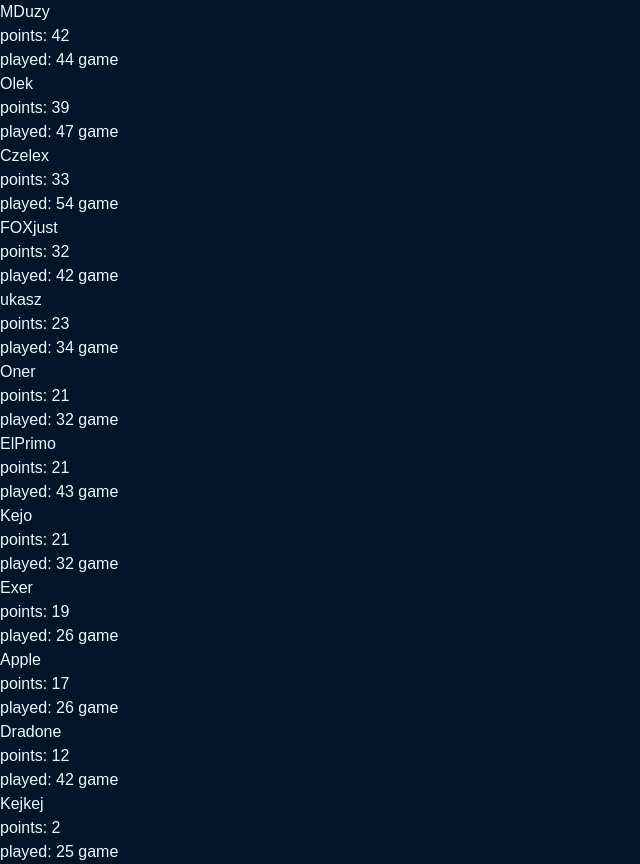
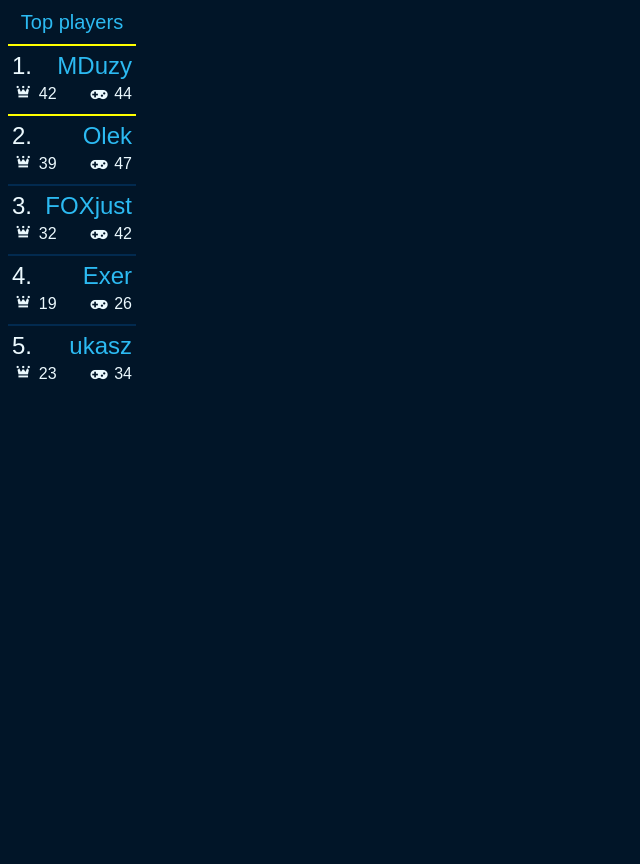
Before and after one commit to MescoCzubinski/HeroesOfTheBrain2024, a PHP site: page /game.php in a window 1280 px wide. Shown: the whole page, without its empty margins (0-640 px from the left). After the commit the page ends 380 px from the top, so only its background shows below. Run offline with PHP 8.4, Linux system fonts and the light colour scheme; data comes from the database, SQL or seed files in the repository.

Commit message:
top players

```diff
--- /dev/null
+++ b/css/fontello-codes.css
@@ -0,0 +1,8 @@
+
+.icon-cog-alt:before { content: '\e800'; } /* '' */
+.icon-crown:before { content: '\e844'; } /* '' */
+.icon-github-circled:before { content: '\f09b'; } /* '' */
+.icon-menu:before { content: '\f0c9'; } /* '' */
+.icon-gamepad:before { content: '\f11b'; } /* '' */
+.icon-facebook-rect:before { content: '\f301'; } /* '' */
+.icon-instagram-filled:before { content: '\f31f'; } /* '' */
--- /dev/null
+++ b/css/fontello.css
@@ -0,0 +1,63 @@
+@font-face {
+  font-family: 'fontello';
+  src: url('../font/fontello.eot?54266985');
+  src: url('../font/fontello.eot?54266985#iefix') format('embedded-opentype'),
+       url('../font/fontello.woff2?54266985') format('woff2'),
+       url('../font/fontello.woff?54266985') format('woff'),
+       url('../font/fontello.ttf?54266985') format('truetype'),
+       url('../font/fontello.svg?54266985#fontello') format('svg');
+  font-weight: normal;
+  font-style: normal;
+}
+/* Chrome hack: SVG is rendered more smooth in Windozze. 100% magic, uncomment if you need it. */
+/* Note, that will break hinting! In other OS-es font will be not as sharp as it could be */
+/*
+@media screen and (-webkit-min-device-pixel-ratio:0) {
+  @font-face {
+    font-family: 'fontello';
+    src: url('../font/fontello.svg?54266985#fontello') format('svg');
+  }
+}
+*/
+[class^="icon-"]:before, [class*=" icon-"]:before {
+  font-family: "fontello";
+  font-style: normal;
+  font-weight: normal;
+  speak: never;
+
+  display: inline-block;
+  text-decoration: inherit;
+  width: 1em;
+  margin-right: .2em;
+  text-align: center;
+  /* opacity: .8; */
+
+  /* For safety - reset parent styles, that can break glyph codes*/
+  font-variant: normal;
+  text-transform: none;
+
+  /* fix buttons height, for twitter bootstrap */
+  line-height: 1em;
+
+  /* Animation center compensation - margins should be symmetric */
+  /* remove if not needed */
+  margin-left: .2em;
+
+  /* you can be more comfortable with increased icons size */
+  /* font-size: 120%; */
+
+  /* Font smoothing. That was taken from TWBS */
+  -webkit-font-smoothing: antialiased;
+  -moz-osx-font-smoothing: grayscale;
+
+  /* Uncomment for 3D effect */
+  /* text-shadow: 1px 1px 1px rgba(127, 127, 127, 0.3); */
+}
+
+.icon-cog-alt:before { content: '\e800'; } /* '' */
+.icon-crown:before { content: '\e844'; } /* '' */
+.icon-github-circled:before { content: '\f09b'; } /* '' */
+.icon-menu:before { content: '\f0c9'; } /* '' */
+.icon-gamepad:before { content: '\f11b'; } /* '' */
+.icon-facebook-rect:before { content: '\f301'; } /* '' */
+.icon-instagram-filled:before { content: '\f31f'; } /* '' */
--- a/game.php
+++ b/game.php
@@ -16,23 +16,42 @@
     <meta name="viewport" content="width=device-width, initial-scale=1.0">
     <title>Document</title>
     <link rel="stylesheet" href="./src/styles/output.css">
+
+    <!-- IMPORTANT!!! -->
+    <link rel="stylesheet" href="./css/fontello.css">
+    <link rel="stylesheet" href="./css/fontello-codes.css">
 </head>
 <body>
+    <div class="w-32 text-left m-2">
+        <div class=" text-secondary-100 text-center text-xl pb-2">Top players</div>
         <?php
-$user = "player1";
-$sql = "SELECT id, score, games FROM users ORDER BY score DESC";
+            $sql = "SELECT id, score, games FROM users ORDER BY score/games DESC LIMIT 5";
             $result = $DB->query(query: $sql);
 
-while($row = $result->fetch_assoc()):?>
-    <div class="">
-        <div class=""><?php echo $row['id'] ?></div>
-        <div class="">points: <?php echo $row['score'] ?></div>
-        <div class="">played: <?php echo $row['games'] ?> game</div>
+            $pleace = 0;
+            while($row = $result->fetch_assoc()):
+                $pleace += 1;
+        ?>
+        <div class=" border-t-2 mb-2 pt-1 border-primary-300 player">
+            <div class=" flex justify-between">
+                <div class=" text-2xl pl-1 player-place gap-3"> <?php echo $pleace."." ?></div>
+                <div class=" text-2xl text-secondary-100 pr-1"><?php echo $row['id'] ?></div>
+            </div>
+            <div>
+                <div class=" flex justify-between player-stats">
+                    <div class=" pl-1">
+                        <i class="demo-icon icon-crown"></i>
+                    <?php echo $row['score'] ?></div>
+                    <div class=" pr-1">
+                        <i class="demo-icon icon-gamepad"></i>
+                    <?php echo $row['games'] ?></div>
+                </div>
+            </div>
         </div>
         <?php
             endwhile;
             $DB->close();
         ?>
+    </div>
 </body>
-<script src="./src/scripts/script.js"></script>
 </html>
--- a/src/styles/output.css
+++ b/src/styles/output.css
@@ -554,8 +554,64 @@
   display: none;
 }
 
+.container {
+  width: 100%;
+}
+
+@media (min-width: 480px) {
+  .container {
+    max-width: 480px;
+  }
+}
+
+@media (min-width: 768px) {
+  .container {
+    max-width: 768px;
+  }
+}
+
+@media (min-width: 976px) {
+  .container {
+    max-width: 976px;
+  }
+}
+
+@media (min-width: 1440px) {
+  .container {
+    max-width: 1440px;
+  }
+}
+
+.visible {
+  visibility: visible;
+}
+
+.fixed {
+  position: fixed;
+}
+
+.absolute {
+  position: absolute;
+}
+
+.m-2 {
+  margin: 0.5rem;
+}
+
+.mb-2 {
+  margin-bottom: 0.5rem;
+}
+
+.inline {
+  display: inline;
+}
+
 .flex {
   display: flex;
+}
+
+.table {
+  display: table;
 }
 
 .hidden {
@@ -566,8 +622,21 @@
   height: 100%;
 }
 
+.w-28 {
+  width: 7rem;
+}
+
 .w-full {
   width: 100%;
+}
+
+.w-fit {
+  width: -moz-fit-content;
+  width: fit-content;
+}
+
+.w-32 {
+  width: 8rem;
 }
 
 .flex-col {
@@ -582,13 +651,91 @@
   justify-content: center;
 }
 
+.justify-between {
+  justify-content: space-between;
+}
+
 .gap-6 {
   gap: 1.5rem;
+}
+
+.gap-3 {
+  gap: 0.75rem;
+}
+
+.border {
+  border-width: 1px;
+}
+
+.border-t-2 {
+  border-top-width: 2px;
+}
+
+.border-primary-300 {
+  --tw-border-opacity: 1;
+  border-color: rgb(2 42 79 / var(--tw-border-opacity, 1));
+}
+
+.pb-2 {
+  padding-bottom: 0.5rem;
+}
+
+.pl-1 {
+  padding-left: 0.25rem;
+}
+
+.pr-1 {
+  padding-right: 0.25rem;
+}
+
+.pt-1 {
+  padding-top: 0.25rem;
+}
+
+.text-left {
+  text-align: left;
+}
+
+.text-center {
+  text-align: center;
+}
+
+.text-2xl {
+  font-size: 1.5rem;
+  line-height: 2rem;
+}
+
+.text-xl {
+  font-size: 1.25rem;
+  line-height: 1.75rem;
 }
 
 .text-alert {
   --tw-text-opacity: 1;
   color: rgb(233 66 32 / var(--tw-text-opacity, 1));
+}
+
+.text-secondary-100 {
+  --tw-text-opacity: 1;
+  color: rgb(44 186 242 / var(--tw-text-opacity, 1));
+}
+
+.underline {
+  text-decoration-line: underline;
+}
+
+.antialiased {
+  -webkit-font-smoothing: antialiased;
+  -moz-osx-font-smoothing: grayscale;
+}
+
+.outline {
+  outline-style: solid;
+}
+
+.grayscale {
+  --tw-grayscale: grayscale(100%);
+  filter: var(--tw-blur) var(--tw-brightness) var(--tw-contrast) var(--tw-grayscale) var(--tw-hue-rotate) var(--tw-invert) var(--tw-saturate) var(--tw-sepia) var(--tw-drop-shadow);
 }
 
 html, body {
@@ -607,3 +754,15 @@
   line-height: 1;
   font-weight: 700;
 }
+
+.player:nth-child(2){
+  border-color: yellow;
+}
+
+.player:nth-child(3){
+  border-color: yellow;
+}
+
+.player:first-child .player-stats{
+  color: yellow;
+}
```
Also changed, not shown: config.json (added, +52 -0 lines), only-test-demo-icons.html (added, +241 -0 lines), src/styles/input.css (+9 -0 lines), font/fontello.ttf (added), font/fontello.woff (added), font/fontello.woff2 (added), 3 other files. Lines whose indentation alone changed are shown as unchanged.
